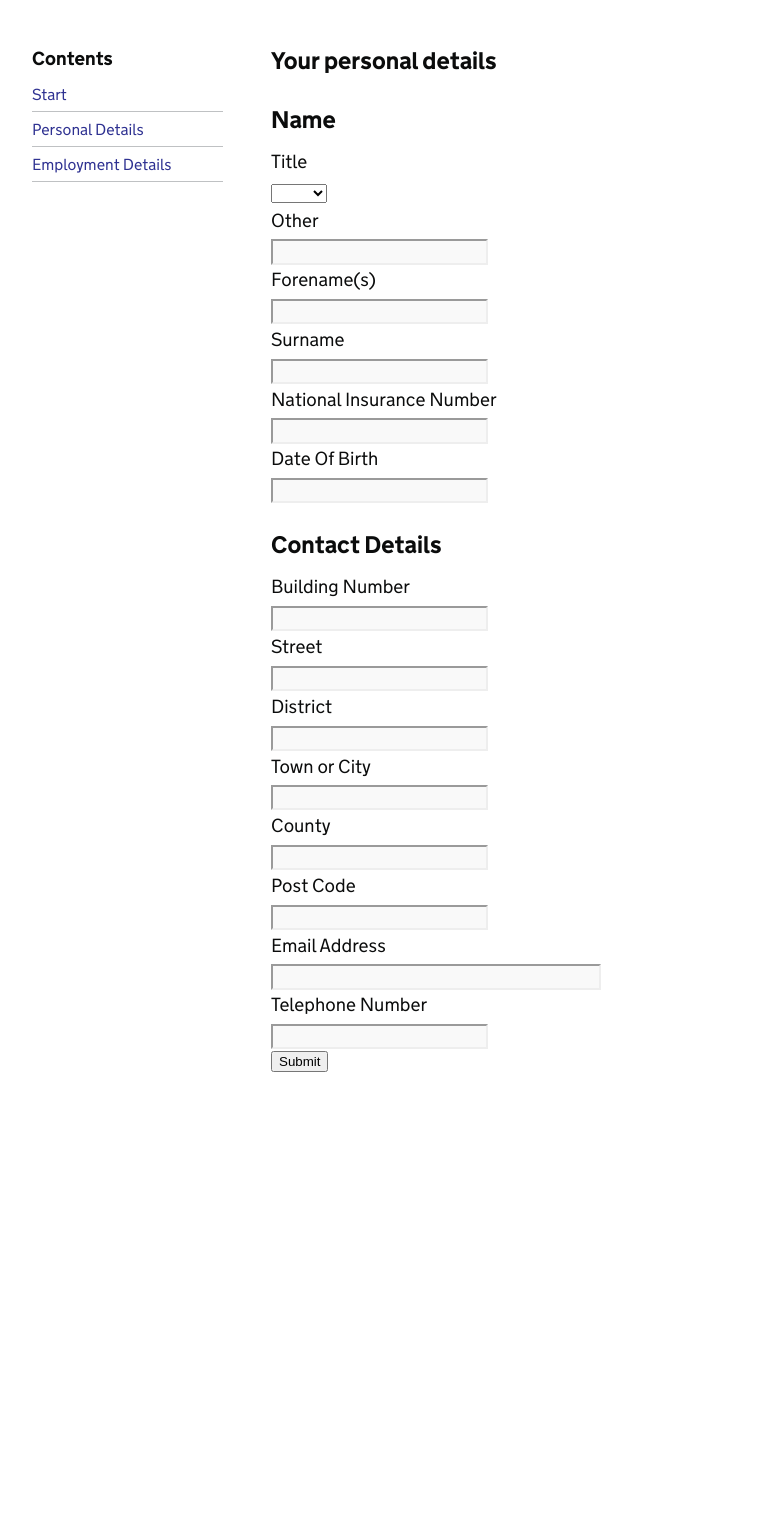
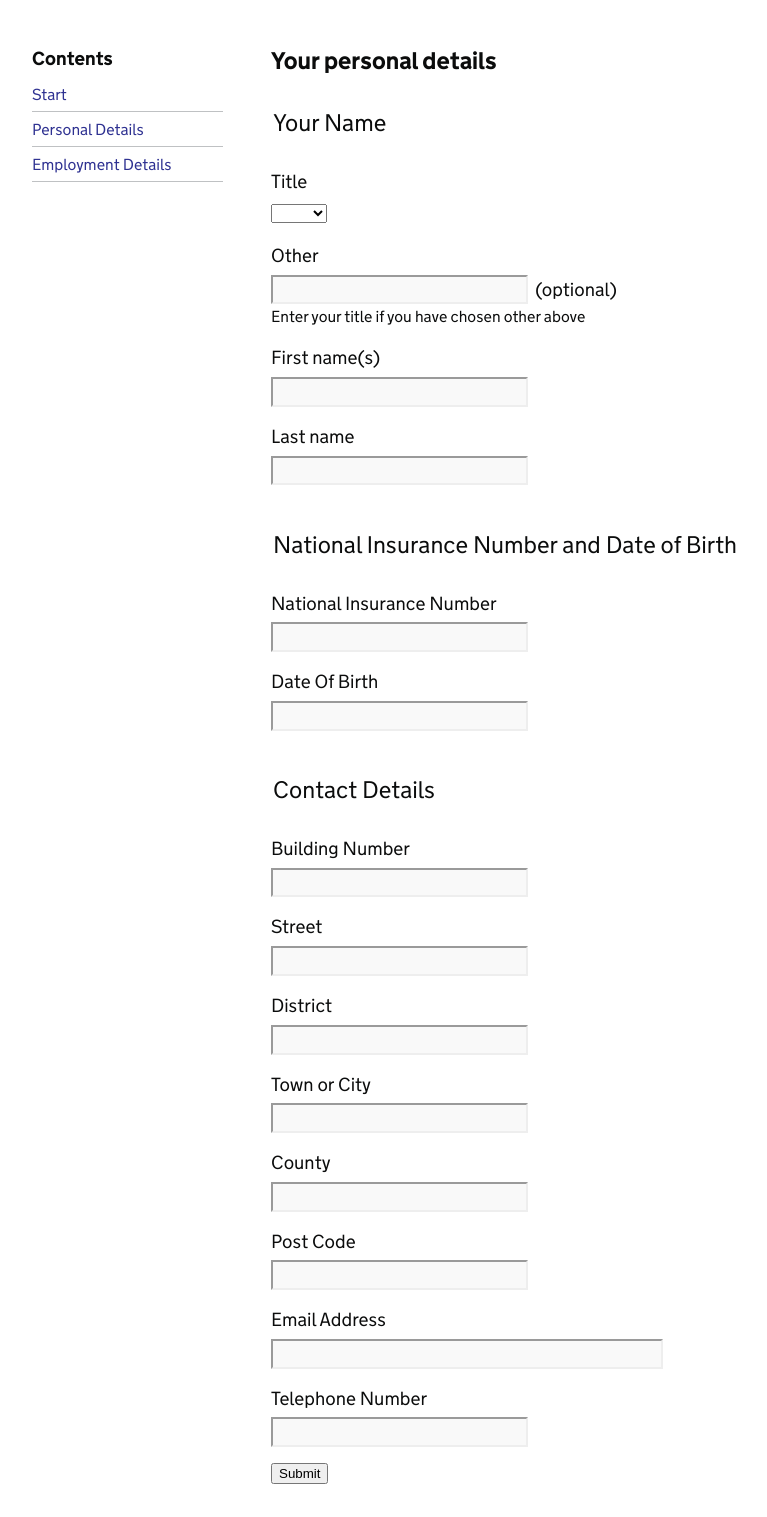
Before and after one commit to pmgandhi/rps-alpha, a Flask app: page /claim-redundancy-payment/personal-details/ in a window 1280 px wide. Shown: the part 201-1718 px from the top of the page, without its empty margins (130-897 px from the left). Before the commit the page ends 1273 px from the top, so only its background shows below. Run offline with Flask 2, Linux system fonts and the light colour scheme.

Commit message:
Style changes to forms see: https://www.gov.uk/service-manual/user-centered-design/resources/registration-form.html

```diff
--- a/redundancy_payments_alpha/claimants_user_journey/forms/claimant_contact_details.py
+++ b/redundancy_payments_alpha/claimants_user_journey/forms/claimant_contact_details.py
@@ -14,14 +14,15 @@ def convert_string_to_date(date_string):
 
 
 class ClaimantContactDetails(Form):
-    forenames = TextField('Forename(s)', validators=[DataRequired(), Length(max=60)])
-    surname = TextField('Surname', validators=[DataRequired(), Length(max=60)])
+    forenames = TextField('First name(s)', validators=[DataRequired(), Length(max=60)])
+    surname = TextField('Last name', validators=[DataRequired(), Length(max=60)])
     title = SelectField('Title',
                         choices=[
                             ('Mr', 'Mr'),
                             ('Mrs', 'Mrs'),
                             ('Miss', 'Miss'),
                             ('Ms', 'Ms'),
+                            ('Dr', 'Dr'),
                             ('Other', 'Other'),
                             ('', '')
                         ],
@@ -31,6 +32,7 @@ class ClaimantContactDetails(Form):
                             'Mrs',
                             'Miss',
                             'Ms',
+                            'Dr',
                             'Other'
                         ])])
     other = TextField('Other')
--- a/redundancy_payments_alpha/claimants_user_journey/templates/macros/_form_field.html
+++ b/redundancy_payments_alpha/claimants_user_journey/templates/macros/_form_field.html
@@ -1,11 +1,13 @@
-{% macro form_field(field) %}
-    {% if field.errors %}
-        <ul>
-        {% for error in field.errors %}
-            <li>{{ error }}</li>
-        {% endfor %}
-        </ul>
-    {% endif %}
-    {{ field.label }}
-    {{ field }}
+{% macro form_field(field, hint=None, optional=False) %}
+    <p class="group {% if field.errors %}validation{% endif %}">
+        {{ field.label }}
+        {{ field }}
+        {% if optional %}<span>&nbsp;(optional)</span>{% endif %}
+        {% if hint %}<span class="hint">{{ hint }}</span>{% endif %}
+        {% if field.errors %}
+            {% for error in field.errors %}
+                <span class="validation-message">{{ error }}</span>
+            {% endfor %}
+        {% endif %}
+    </p>
 {% endmacro %}
--- a/redundancy_payments_alpha/claimants_user_journey/templates/user_details.html
+++ b/redundancy_payments_alpha/claimants_user_journey/templates/user_details.html
@@ -13,21 +13,21 @@
 {% block content %}
     <h1>Your personal details</h1>
         <form method="post" action="/claim-redundancy-payment/personal-details/" class="form-example-1">
-            <div>
-                <h2>Name</h2>
-                <div>
+                <fieldset>
+                    <legend>Your Name</legend>
                     {{ form.hidden_tag() }}
                     {{ form_field(form.title) }}
-                    {{ form_field(form.other) }}
+                    {{ form_field(form.other, hint="Enter your title if you have chosen other above", optional=True) }}
                     {{ form_field(form.forenames) }}
                     {{ form_field(form.surname) }}
+                </fieldset>
+                <fieldset>
+                    <legend>National Insurance Number and Date of Birth</legend>
                     {{ form_field(form.nino) }}
                     {{ form_field(form.date_of_birth) }}
-                </div>
-            </div>
-            <div>
-                <h2>Contact Details</h2>
-                <div>
+                </fieldset>
+                <fieldset>
+                    <legend>Contact Details</legend>
                     {{ form_field(form.building_number) }}
                     {{ form_field(form.street) }}
                     {{ form_field(form.district) }}
@@ -36,8 +36,7 @@
                     {{ form_field(form.postcode) }}
                     {{ form_field(form.email) }}
                     {{ form_field(form.telephone_number) }}
-                </div>
-            </div>
+                </fieldset>
             <input type="submit" value="Submit" />
         </form>
 {% endblock %}
```
Also changed, not shown: redundancy_payments_alpha/claimants_user_journey/templates/employment_details.html (+6 -2 lines), 1 other file.
